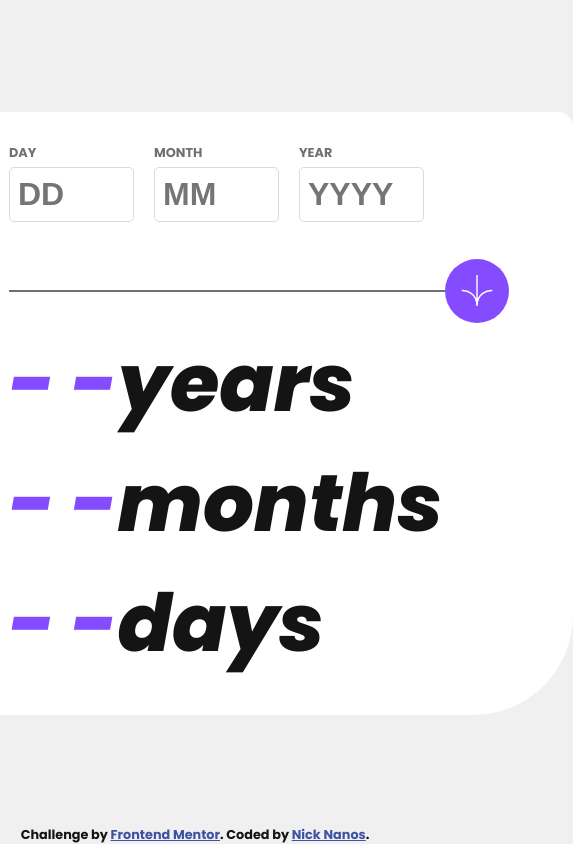
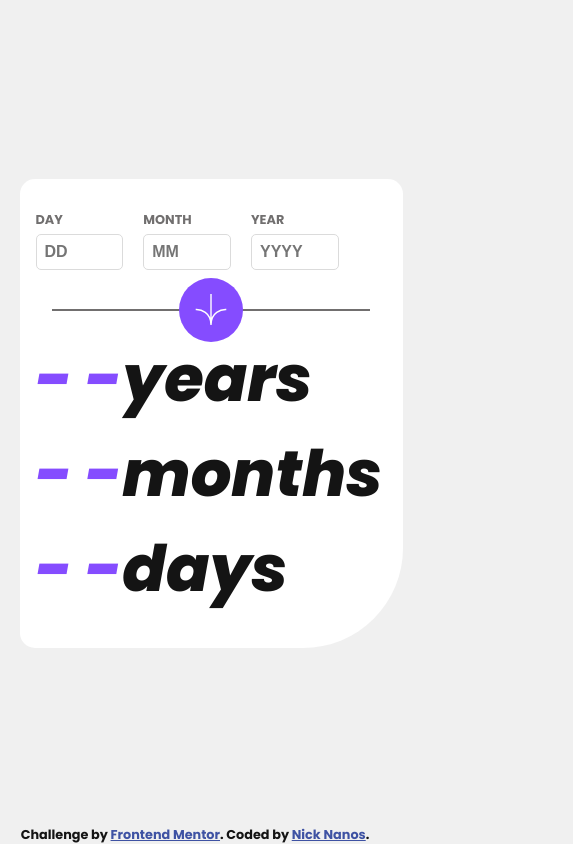
Before and after one commit to nicknanos/age-calculator, a plain HTML site: page index.html in a window 390 px wide. Shown: the whole page, 573 px wide, since content can reach past the window. Drawn offline with Linux system fonts and the light colour scheme.

Commit message:
Add mobile support

```diff
--- a/style.css
+++ b/style.css
@@ -41,6 +41,7 @@ main {
     border-bottom-right-radius: 100px;
 }
 
+
 .date-container {
     align-self: flex-start;
     display: flex;
@@ -66,6 +67,18 @@ main {
     padding: 0.5rem;
     border: 1px solid var(--Light-grey);
     border-radius: 5px;
+}
+
+.input input.touched:invalid {
+    border: 1px solid var(--Light-red);
+}
+
+.input .error {
+    color: var(--Light-red);
+    font-size: 0.5em;
+    position: relative;
+    top: -10px;
+    height: 1em;
 }
 
 .button-container {
@@ -95,12 +108,15 @@ main {
 
 .button-container button:hover {
     cursor: pointer;
-    filter: brightness(80%);
-    transition: .1s;
+    background-color: var(--Off-black);
+/*     filter: brightness(80%); */
+    transition: .5s;
 }
 
 .button-container button:active {
-    filter: brightness(105%);
+/*     filter: brightness(105%);
+ */
+    background-color: var(--Purple);
     transition: .1s;
 }
 
@@ -120,13 +136,6 @@ main {
     color: var(--Purple);
 }
 
-
-
-
-
-
-
-
 footer {
     margin-top: auto;
     font-size: 0.8rem;
@@ -136,3 +145,37 @@ footer {
 footer a {
     color: hsl(228, 45%, 44%);
 }
+
+@media only screen and (max-width: 600px) {
+    body {
+      width: 100%;
+    }
+
+    main {
+        width: 90%;
+    }
+
+    .container {
+        padding: 2em 1em;
+    }
+
+    .input {
+        margin-bottom: 10px;
+    }
+
+    .input input {
+        font-size: 100%;
+    }
+
+    .button-container button {
+        position: absolute;
+    }
+
+    .result-container {
+        margin-top: 20px;
+    }
+
+    .result-container p {
+        font-size: 400%;
+    }
+  }
```
